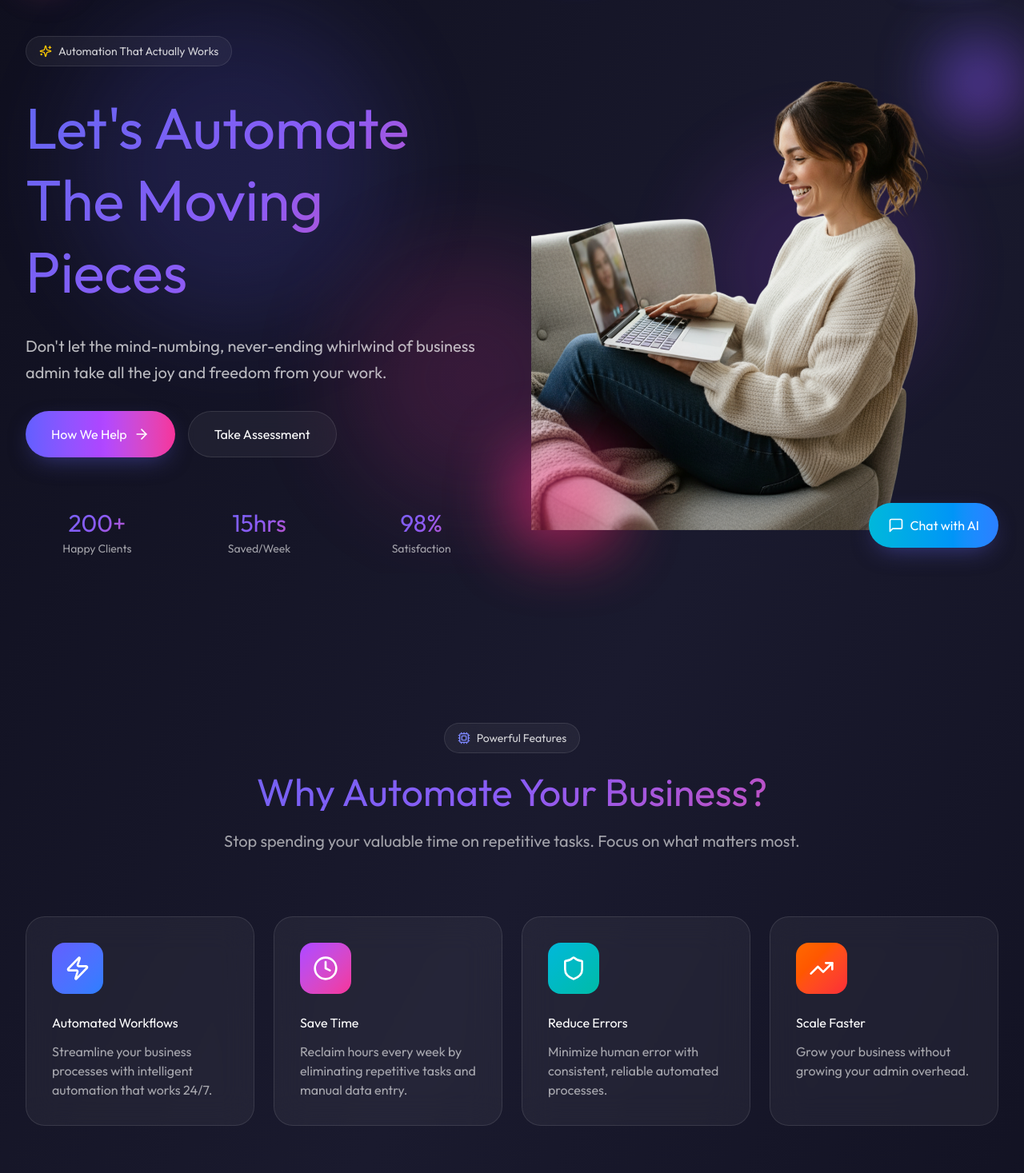
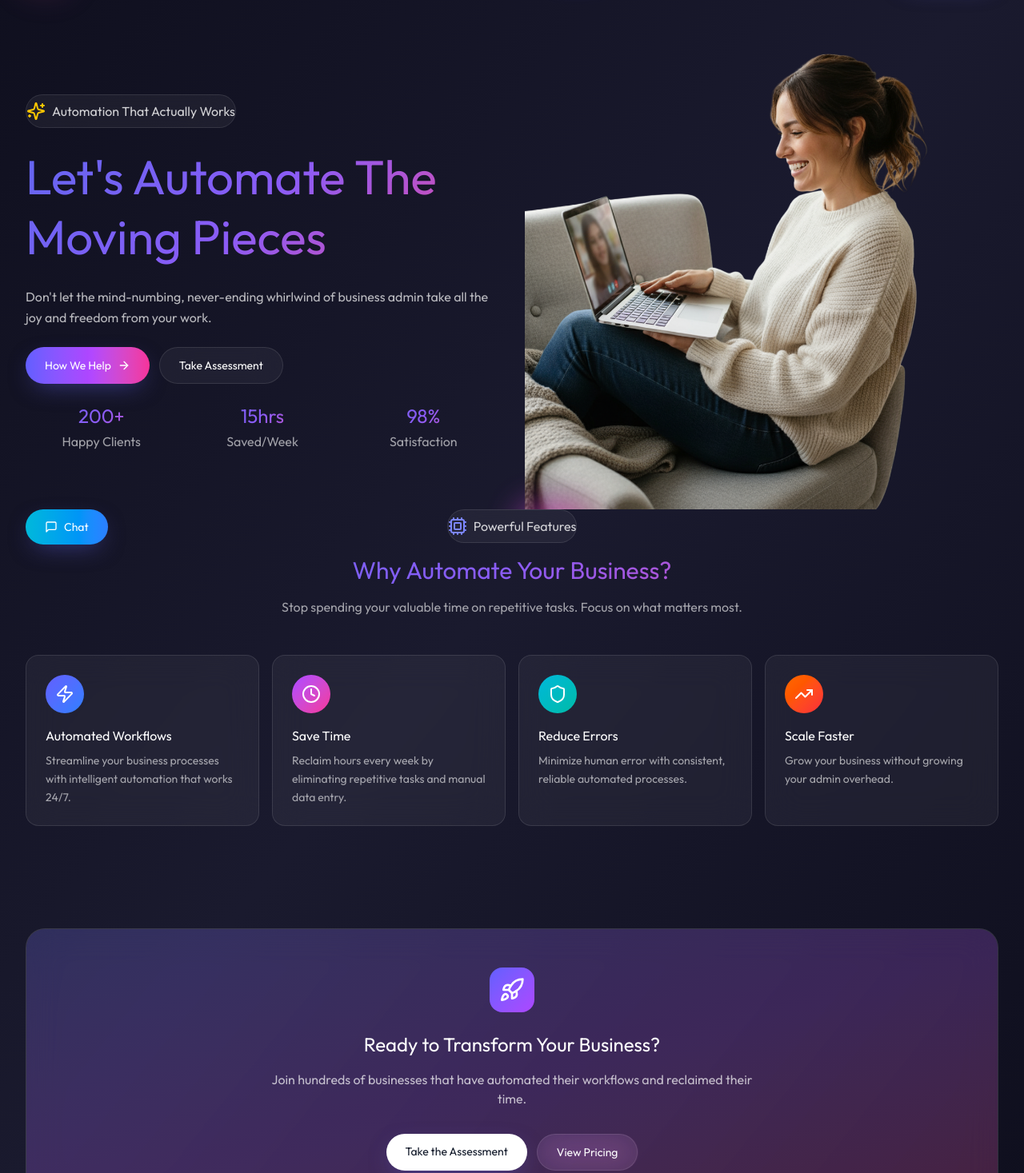
Before and after one commit to TheAutomatorsDotCo/the-automators-website, a React (Vite) app: page / in a window 1280 px wide. Shown: the part 83-1550 px from the top of the page at 80% size. Built offline with nearby package versions, Linux system fonts and the light colour scheme.

Commit message:
Optimize homepage for all screen sizes with responsive spacing

```diff
--- a/src/components/HomePage.tsx
+++ b/src/components/HomePage.tsx
@@ -7,25 +7,25 @@ import { ImageWithFallback } from './figma/ImageWithFallback';
 export function HomePage() {
   const features = [
     {
-      icon: <Zap className="w-8 h-8" />,
+      icon: <Zap className="w-6 h-6 sm:w-8 sm:h-8" />,
       title: 'Automated Workflows',
       description: 'Streamline your business processes with intelligent automation that works 24/7.',
       gradient: 'from-indigo-500 to-blue-500',
     },
     {
-      icon: <Clock className="w-8 h-8" />,
+      icon: <Clock className="w-6 h-6 sm:w-8 sm:h-8" />,
       title: 'Save Time',
       description: 'Reclaim hours every week by eliminating repetitive tasks and manual data entry.',
       gradient: 'from-purple-500 to-pink-500',
     },
     {
-      icon: <Shield className="w-8 h-8" />,
+      icon: <Shield className="w-6 h-6 sm:w-8 sm:h-8" />,
       title: 'Reduce Errors',
       description: 'Minimize human error with consistent, reliable automated processes.',
       gradient: 'from-cyan-500 to-teal-500',
     },
     {
-      icon: <TrendingUp className="w-8 h-8" />,
+      icon: <TrendingUp className="w-6 h-6 sm:w-8 sm:h-8" />,
       title: 'Scale Faster',
       description: 'Grow your business without growing your admin overhead.',
       gradient: 'from-orange-500 to-red-500',
@@ -51,117 +51,118 @@ export function HomePage() {
           ]
         }}
       />
-      {/* Animated Background Blobs */}
-      <div className="fixed inset-0 overflow-hidden pointer-events-none">
-        <div className="blob absolute top-20 left-20 w-96 h-96 bg-indigo-500 rounded-full"></div>
-        <div className="blob absolute top-60 right-20 w-80 h-80 bg-purple-500 rounded-full" style={{ animationDelay: '2s' }}></div>
-        <div className="blob absolute bottom-20 left-1/3 w-72 h-72 bg-pink-500 rounded-full" style={{ animationDelay: '4s' }}></div>
+      {/* Animated Background Blobs - Hidden on mobile for performance */}
+      <div className="fixed inset-0 overflow-hidden pointer-events-none hidden sm:block">
+        <div className="blob absolute top-20 left-20 w-64 h-64 sm:w-80 sm:h-80 lg:w-96 lg:h-96 bg-indigo-500 rounded-full"></div>
+        <div className="blob absolute top-40 sm:top-60 right-10 sm:right-20 w-56 h-56 sm:w-72 sm:h-72 lg:w-80 lg:h-80 bg-purple-500 rounded-full" style={{ animationDelay: '2s' }}></div>
+        <div className="blob absolute bottom-20 left-1/4 sm:left-1/3 w-48 h-48 sm:w-64 sm:h-64 lg:w-72 lg:h-72 bg-pink-500 rounded-full" style={{ animationDelay: '4s' }}></div>
       </div>
 
       {/* Hero Section */}
-      <section className="relative pt-32 pb-20 px-4 sm:px-6 lg:px-8 overflow-hidden">
+      <section className="relative pt-32 sm:pt-40 lg:pt-48 pb-16 sm:pb-20 lg:pb-24 px-4 sm:px-6 lg:px-8 overflow-hidden">
         <div className="container mx-auto relative z-10">
-          <div className="grid lg:grid-cols-2 gap-12 items-center">
+          <div className="grid lg:grid-cols-2 gap-8 sm:gap-12 lg:gap-16 items-center">
             {/* Left Content */}
-            <div className="space-y-8">
-              <div className="inline-flex items-center space-x-2 px-4 py-2 rounded-full glass border border-white/10">
-                <Sparkles className="w-4 h-4 text-yellow-400" />
-                <span className="text-sm text-white/80">Automation That Actually Works</span>
+            <div className="space-y-6 sm:space-y-8 order-2 lg:order-1">
+              <div className="inline-flex items-center space-x-2 px-3 sm:px-4 py-2 rounded-full glass border border-white/10">
+                <Sparkles className="w-3 h-3 sm:w-4 sm:h-4 text-yellow-400 flex-shrink-0" />
+                <span className="text-xs sm:text-sm text-white/80">Automation That Actually Works</span>
               </div>
 
-              <h1 className="text-5xl sm:text-6xl lg:text-7xl gradient-text leading-tight">
+              <h1 className="text-3xl sm:text-4xl md:text-5xl lg:text-6xl xl:text-7xl gradient-text leading-tight">
                 Let's Automate The Moving Pieces
               </h1>
 
-              <p className="text-xl text-white/70 leading-relaxed">
+              <p className="text-base sm:text-lg lg:text-xl text-white/70 leading-relaxed max-w-2xl">
                 Don't let the mind-numbing, never-ending whirlwind of business admin take all the joy and freedom from your work.
               </p>
 
-              <div className="flex flex-col sm:flex-row gap-4">
+              <div className="flex flex-col sm:flex-row gap-3 sm:gap-4">
                 <Link
                   to="/services"
-                  className="group btn-3d bg-gradient-to-r from-indigo-500 via-purple-500 to-pink-500 text-white px-8 py-4 rounded-full inline-flex items-center justify-center space-x-2"
+                  className="group btn-3d bg-gradient-to-r from-indigo-500 via-purple-500 to-pink-500 text-white px-6 sm:px-8 py-3 sm:py-4 rounded-full inline-flex items-center justify-center space-x-2 text-sm sm:text-base"
                 >
                   <span>How We Help</span>
-                  <ArrowRight className="w-5 h-5 group-hover:translate-x-1 transition-transform" />
+                  <ArrowRight className="w-4 h-4 sm:w-5 sm:h-5 group-hover:translate-x-1 transition-transform" />
                 </Link>
                 <Link
                   to="/assessment"
-                  className="px-8 py-4 rounded-full glass border border-white/20 text-white hover:bg-white/5 transition-all"
+                  className="px-6 sm:px-8 py-3 sm:py-4 rounded-full glass border border-white/20 text-white hover:bg-white/5 transition-all text-center text-sm sm:text-base"
                 >
                   Take Assessment
                 </Link>
               </div>
 
               {/* Stats */}
-              <div className="grid grid-cols-3 gap-6 pt-8">
+              <div className="grid grid-cols-3 gap-3 sm:gap-6 pt-6 sm:pt-8">
                 <div className="text-center">
-                  <div className="text-3xl gradient-text">200+</div>
-                  <div className="text-sm text-white/60 mt-1">Happy Clients</div>
+                  <div className="text-2xl sm:text-3xl lg:text-4xl gradient-text font-bold">200+</div>
+                  <div className="text-xs sm:text-sm text-white/60 mt-1">Happy Clients</div>
                 </div>
                 <div className="text-center">
-                  <div className="text-3xl gradient-text">15hrs</div>
-                  <div className="text-sm text-white/60 mt-1">Saved/Week</div>
+                  <div className="text-2xl sm:text-3xl lg:text-4xl gradient-text font-bold">15hrs</div>
+                  <div className="text-xs sm:text-sm text-white/60 mt-1">Saved/Week</div>
                 </div>
                 <div className="text-center">
-                  <div className="text-3xl gradient-text">98%</div>
-                  <div className="text-sm text-white/60 mt-1">Satisfaction</div>
+                  <div className="text-2xl sm:text-3xl lg:text-4xl gradient-text font-bold">98%</div>
+                  <div className="text-xs sm:text-sm text-white/60 mt-1">Satisfaction</div>
                 </div>
               </div>
             </div>
 
             {/* Right 3D Visual */}
-            <div className="relative">
+            <div className="relative order-1 lg:order-2">
               <div className="float">
                 <ImageWithFallback
                   src="/homehero.png"
                   alt="3D automation illustration"
-                  className="w-full h-auto"
+                  className="w-full h-auto max-w-md mx-auto lg:max-w-full"
                 />
               </div>
 
-              {/* Floating Elements */}
-              <div className="absolute -top-6 -right-6 w-24 h-24 rounded-3xl bg-gradient-to-br from-indigo-500 to-purple-500 blur-2xl opacity-60"></div>
-              <div className="absolute -bottom-6 -left-6 w-32 h-32 rounded-3xl bg-gradient-to-br from-pink-500 to-rose-500 blur-2xl opacity-60"></div>
+              {/* Floating Elements - Adjusted for responsiveness */}
+              <div className="absolute -top-4 -right-4 sm:-top-6 sm:-right-6 w-16 h-16 sm:w-24 sm:h-24 rounded-2xl sm:rounded-3xl bg-gradient-to-br from-indigo-500 to-purple-500 blur-xl sm:blur-2xl opacity-60"></div>
+              <div className="absolute -bottom-4 -left-4 sm:-bottom-6 sm:-left-6 w-20 h-20 sm:w-32 sm:h-32 rounded-2xl sm:rounded-3xl bg-gradient-to-br from-pink-500 to-rose-500 blur-xl sm:blur-2xl opacity-60"></div>
             </div>
           </div>
         </div>
 
-        {/* Chatbot Button */}
-        <button className="fixed bottom-8 right-8 btn-3d bg-gradient-to-r from-cyan-500 to-blue-500 text-white px-6 py-4 rounded-full shadow-2xl flex items-center space-x-2 z-40">
-          <MessageSquare className="w-5 h-5" />
-          <span>Chat with AI</span>
+        {/* Chatbot Button - Responsive positioning */}
+        <button className="fixed bottom-4 right-4 sm:bottom-6 sm:right-6 lg:bottom-8 lg:right-8 btn-3d bg-gradient-to-r from-cyan-500 to-blue-500 text-white px-4 py-3 sm:px-6 sm:py-4 rounded-full shadow-2xl flex items-center space-x-2 z-40 text-sm sm:text-base">
+          <MessageSquare className="w-4 h-4 sm:w-5 sm:h-5" />
+          <span className="hidden sm:inline">Chat with AI</span>
+          <span className="sm:hidden">Chat</span>
         </button>
       </section>
 
       {/* Features Section */}
-      <section className="relative py-32 px-4 sm:px-6 lg:px-8">
+      <section className="relative py-16 sm:py-24 lg:py-32 pb-24 sm:pb-32 lg:pb-48 px-4 sm:px-6 lg:px-8">
         <div className="container mx-auto relative z-10">
-          <div className="text-center mb-20">
-            <div className="inline-flex items-center space-x-2 px-4 py-2 rounded-full glass border border-white/10 mb-6">
-              <Cpu className="w-4 h-4 text-indigo-400" />
-              <span className="text-sm text-white/80">Powerful Features</span>
+          <div className="text-center mb-12 sm:mb-16 lg:mb-20">
+            <div className="inline-flex items-center space-x-2 px-3 sm:px-4 py-2 rounded-full glass border border-white/10 mb-4 sm:mb-6">
+              <Cpu className="w-3 h-3 sm:w-4 sm:h-4 text-indigo-400 flex-shrink-0" />
+              <span className="text-xs sm:text-sm text-white/80">Powerful Features</span>
             </div>
-            <h2 className="text-4xl sm:text-5xl gradient-text mb-6">
+            <h2 className="text-3xl sm:text-4xl lg:text-5xl gradient-text mb-4 sm:mb-6 px-4">
               Why Automate Your Business?
             </h2>
-            <p className="text-xl text-white/60 max-w-3xl mx-auto">
+            <p className="text-base sm:text-lg lg:text-xl text-white/60 max-w-3xl mx-auto px-4">
               Stop spending your valuable time on repetitive tasks. Focus on what matters most.
             </p>
           </div>
 
-          <div className="grid sm:grid-cols-2 lg:grid-cols-4 gap-6">
+          <div className="grid grid-cols-1 sm:grid-cols-2 lg:grid-cols-4 gap-4 sm:gap-6">
             {features.map((feature, index) => (
               <div
                 key={index}
-                className="card-3d group relative overflow-hidden rounded-3xl glass border border-white/10 p-8 hover:border-white/20 transition-all"
+                className="card-3d group relative overflow-hidden rounded-2xl sm:rounded-3xl glass border border-white/10 p-6 sm:p-8 hover:border-white/20 transition-all"
               >
                 <div className={`absolute inset-0 bg-gradient-to-br ${feature.gradient} opacity-0 group-hover:opacity-10 transition-opacity`}></div>
-                <div className={`inline-flex p-4 rounded-2xl bg-gradient-to-br ${feature.gradient} text-white mb-6`}>
+                <div className={`inline-flex p-3 sm:p-4 rounded-xl sm:rounded-2xl bg-gradient-to-br ${feature.gradient} text-white mb-4 sm:mb-6`}>
                   {feature.icon}
                 </div>
-                <h3 className="text-white mb-3">{feature.title}</h3>
-                <p className="text-white/60">{feature.description}</p>
+                <h3 className="text-white mb-2 sm:mb-3 text-base sm:text-lg font-semibold">{feature.title}</h3>
+                <p className="text-white/60 text-sm sm:text-base leading-relaxed">{feature.description}</p>
               </div>
             ))}
           </div>
@@ -169,30 +170,30 @@ export function HomePage() {
       </section>
 
       {/* CTA Section */}
-      <section className="relative py-32 px-4 sm:px-6 lg:px-8">
+      <section className="relative pt-32 sm:pt-48 lg:pt-64 pb-24 sm:pb-32 lg:pb-48 px-4 sm:px-6 lg:px-8">
         <div className="container mx-auto relative z-10">
-          <div className="relative overflow-hidden rounded-[3rem] glass border border-white/10 p-12 sm:p-20">
+          <div className="relative overflow-hidden rounded-3xl sm:rounded-[3rem] glass border border-white/10 p-8 sm:p-12 lg:p-16 xl:p-20">
             <div className="absolute inset-0 bg-gradient-to-br from-indigo-500/20 via-purple-500/20 to-pink-500/20"></div>
             <div className="relative z-10 text-center">
-              <div className="inline-flex p-4 rounded-3xl bg-gradient-to-br from-indigo-500 to-purple-500 text-white mb-8">
-                <Rocket className="w-12 h-12" />
+              <div className="inline-flex p-3 sm:p-4 rounded-2xl sm:rounded-3xl bg-gradient-to-br from-indigo-500 to-purple-500 text-white mb-6 sm:mb-8">
+                <Rocket className="w-8 h-8 sm:w-10 sm:h-10 lg:w-12 lg:h-12" />
               </div>
-              <h2 className="text-4xl sm:text-5xl text-white mb-6">
+              <h2 className="text-2xl sm:text-3xl md:text-4xl lg:text-5xl text-white mb-4 sm:mb-6 px-4">
                 Ready to Transform Your Business?
               </h2>
-              <p className="text-xl text-white/70 mb-12 max-w-2xl mx-auto">
+              <p className="text-base sm:text-lg lg:text-xl text-white/70 mb-8 sm:mb-12 max-w-2xl mx-auto px-4">
                 Join hundreds of businesses that have automated their workflows and reclaimed their time.
               </p>
-              <div className="flex flex-col sm:flex-row gap-4 justify-center">
+              <div className="flex flex-col sm:flex-row gap-3 sm:gap-4 justify-center max-w-lg mx-auto">
                 <Link
                   to="/assessment"
-                  className="btn-3d bg-white text-gray-900 px-8 py-4 rounded-full"
+                  className="btn-3d bg-white text-gray-900 px-6 sm:px-8 py-3 sm:py-4 rounded-full text-sm sm:text-base font-semibold hover:shadow-xl transition-all"
                 >
                   Take the Assessment
                 </Link>
                 <Link
                   to="/pricing"
-                  className="px-8 py-4 rounded-full glass border border-white/20 text-white hover:bg-white/5 transition-all"
+                  className="px-6 sm:px-8 py-3 sm:py-4 rounded-full glass border border-white/20 text-white hover:bg-white/5 transition-all text-sm sm:text-base font-semibold"
                 >
                   View Pricing
                 </Link>
```
